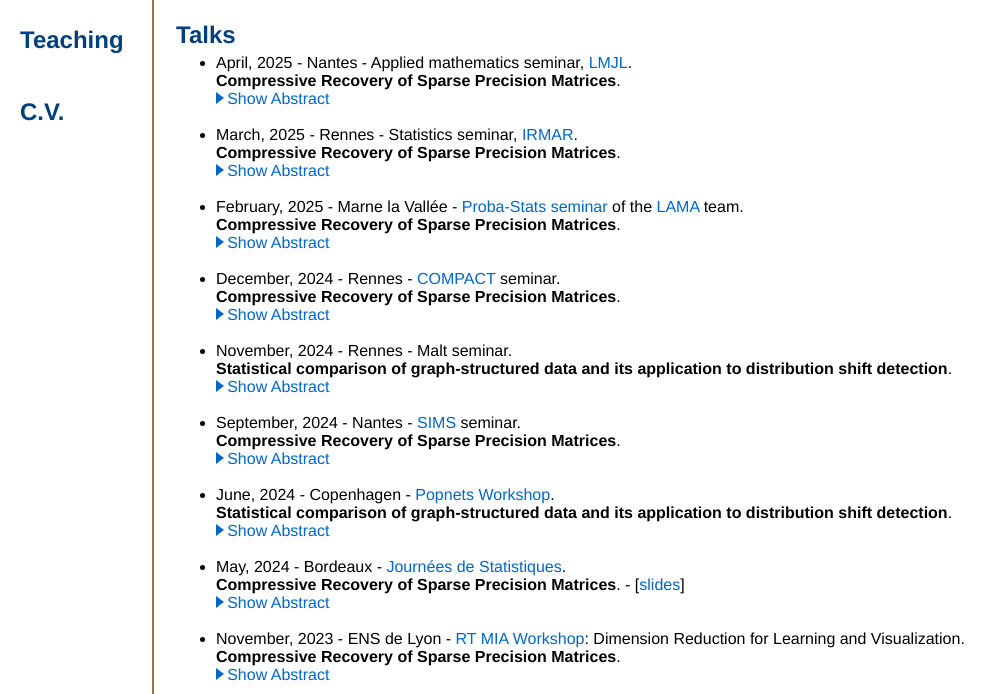
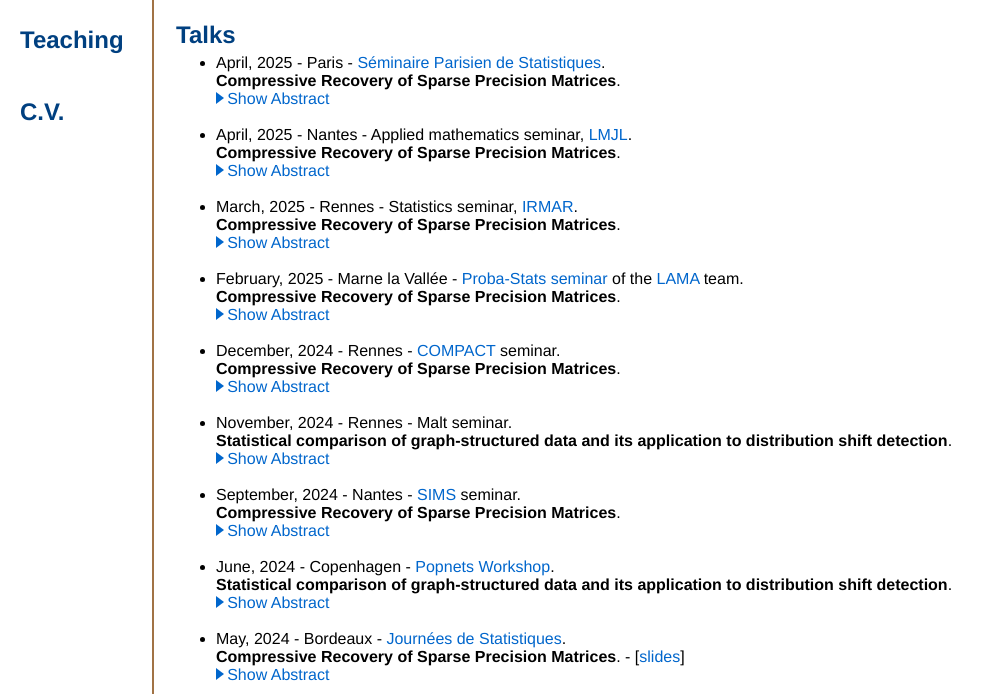
Before and after one commit to elasalle/elasalle.github.io, a Jekyll site: the page built from research/index.html, in a window 1280 px wide and 900 px high, scrolled down 859 px, cut to the strip 206-900 px from the top of the window. Shown: the whole strip, without its empty margins (0-1007 px from the left). Built offline with Jekyll 4.4.1, drawn with Linux system fonts in a browser that asks for light colours; some web fonts are replaced; formulas are drawn with MathJax 3.

Commit message:
Update index.html

```diff
--- a/research/index.html
+++ b/research/index.html
@@ -26,6 +26,7 @@
   <table class="normalsize">
     <tr>
     <td class="nopadding top" width=150>
+    <a href="https://arxiv.org/pdf/2501.12005?">
     <img src="fig/mixture_ot.svg" width=150 height=100></a>
     </td>
     <td class="nopadding top">
@@ -141,6 +142,24 @@
 
   <h2 id="talks" class="title2">Talks</h2>
   <ul class="normalsize">
+    <li>April, 2025 - Paris - <a href="https://sites.google.com/site/semstats/home">Séminaire Parisien de Statistiques</a>.<br>
+      <b>Compressive Recovery of Sparse Precision Matrices</b>. <br>
+      <button class="showhide abstract24" onclick="switchDisplayByClassName('abstract24')" style="display: block;"><div class="arrow-right"></div>Show Abstract<span class="dots">...</span></button>
+      <button class="showhide abstract24" onclick="switchDisplayByClassName('abstract24')" style="display : none;"><div class="arrow-top"></div>Hide Abstract</button>
+      <p class="abstracttext abstract24" style="display : none;">
+        We consider the problem of learning a graph modeling the statistical relations of the \(d\) variables of a dataset with \(n\) samples.
+        Standard approaches amount to searching for a precision matrix representative of a Gaussian graphical model that adequately explains the data.
+        However, most maximum likelihood-based estimators usually require storing the \(d^2\) values of the empirical covariance matrix, which can become prohibitive in a high-dimensional setting. <br>
+        In this talk, we adopt a “compressive” viewpoint and aim to estimate a sparse precision matrix from a sketch of the data, i.e., a low-dimensional vector of size \(m\ll d^2\) carefully designed from the data using nonlinear random features (e.g., rank-one projections).
+        Under certain spectral assumptions, we show that it is possible to recover the precision matrix from a sketch of size \(m=\Omega\left((d+2k)\log(d)\right)\) where \(k\) is the maximal number of edges of the underlying graph.
+        These information-theoretic guarantees are inspired by the compressed sensing theory.
+        We investigate the possibility of achieving practical recovery with an iterative algorithm based on the graphical lasso, viewed as a specific denoiser.
+        We compare our approach and the graphical lasso on synthetic datasets, demonstrating its favorable performance even when the dataset is compressed. <br>
+        Joint work with : Titouan Vayer, Rémi Gribonval and Paulo Gonçalves.
+      </p>
+    </li>
+    <br>
+
     <li>April, 2025 - Nantes - Applied mathematics seminar, <a href="https://www.math.sciences.univ-nantes.fr/">LMJL</a>. <br>
       <b>Compressive Recovery of Sparse Precision Matrices</b>. <br>
       <button class="showhide abstract23" onclick="switchDisplayByClassName('abstract23')" style="display: block;"><div class="arrow-right"></div>Show Abstract<span class="dots">...</span></button>
```
